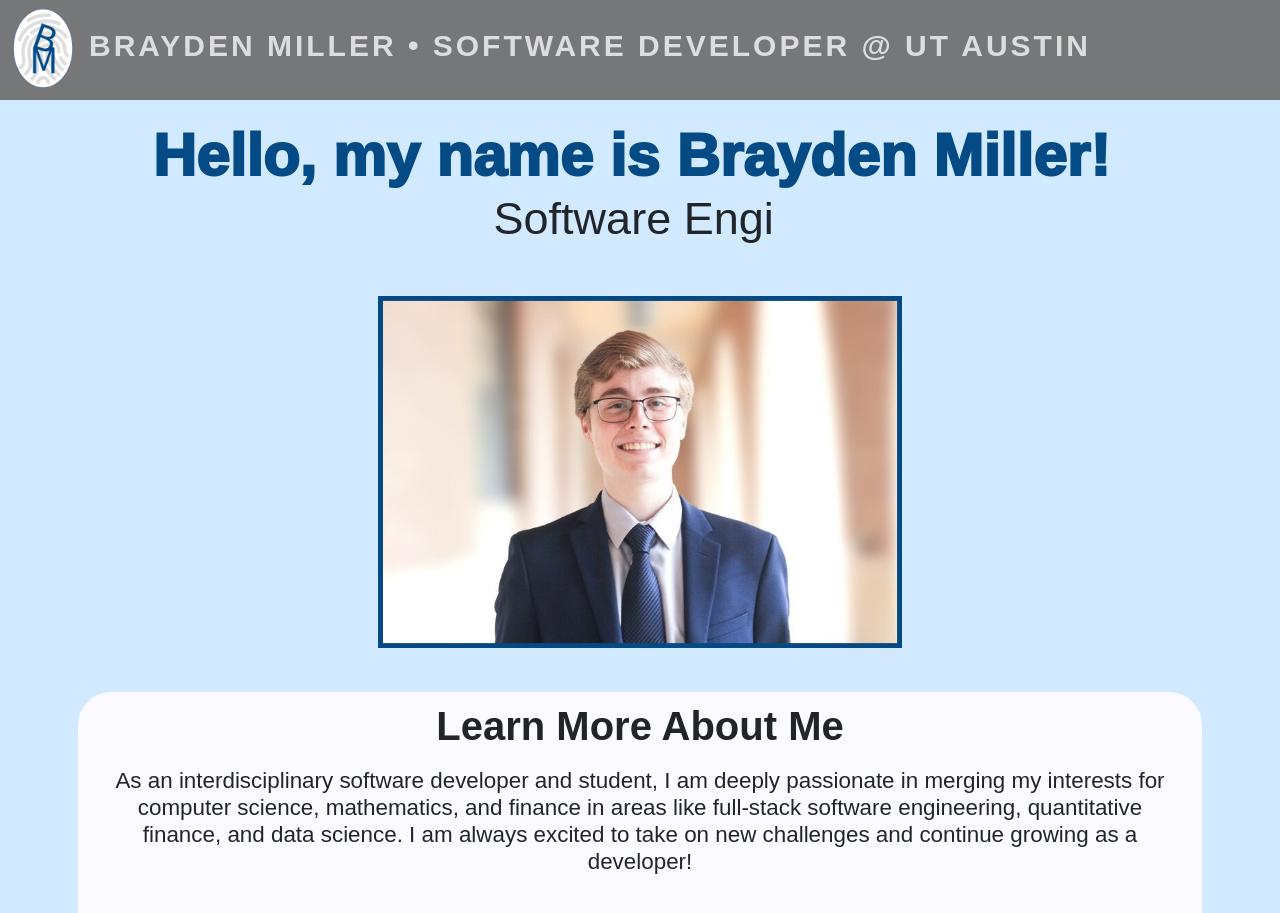
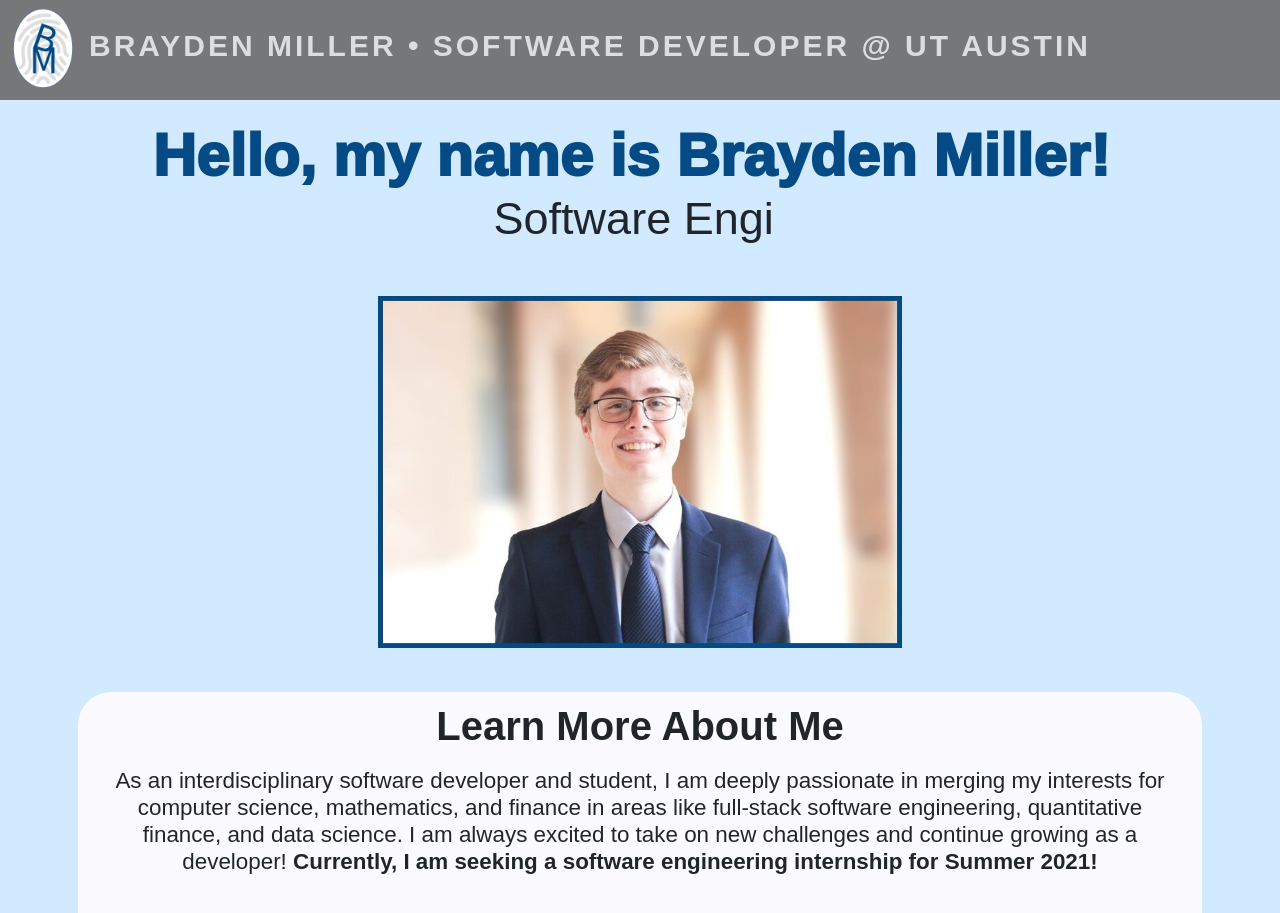
Before and after one commit to braymill/vercel-test, a React (Create React App) app in the folder my-react-app/: page / in a window 1280 px wide. Shown: the top 913 px of the page. Built offline with nearby package versions, Linux system fonts and the light colour scheme; what webfontloader would draw is missing.

Commit message:
updates for recruiting

```diff
--- a/my-react-app/package.json
+++ b/my-react-app/package.json
@@ -14,6 +14,7 @@
     "react-bootstrap": "^1.3.0",
     "react-dom": "^16.13.1",
     "react-image-gallery": "^1.0.8",
+    "react-modal-image": "^2.5.0",
     "react-router-dom": "^5.2.0",
     "react-scripts": "3.4.1",
     "social-media-icons-react": "^1.0.10",
--- a/my-react-app/src/landing.js
+++ b/my-react-app/src/landing.js
@@ -77,7 +77,7 @@ class MidLanding extends Component {
                                 <h4 style={{ marginBottom: 18, fontSize: 40, fontWeight: 700, justifyContent: 'center', textAlign: 'center' }}>Learn More About Me</h4>
                             </div>
                             <div className='flex-container' >
-                                <h3 className='about-me-desc' style={{ textAlign: 'center' }}>As an interdisciplinary software developer and student, I am deeply passionate in merging my interests for computer science, mathematics, and finance in areas like full-stack software engineering, quantitative finance, and data science. I am always excited to take on new challenges and continue growing as a developer! </h3>
+                                <h3 className='about-me-desc' style={{ textAlign: 'center' }}>As an interdisciplinary software developer and student, I am deeply passionate in merging my interests for computer science, mathematics, and finance in areas like full-stack software engineering, quantitative finance, and data science. I am always excited to take on new challenges and continue growing as a developer! <b>Currently, I am seeking a software engineering internship for Summer 2021!</b></h3>
                             </div>
                             <br/>
                         <div className='flex-container' style={{justifyContent: 'center', textAlign: 'center'}}>
--- a/my-react-app/src/projects.js
+++ b/my-react-app/src/projects.js
@@ -5,6 +5,8 @@ import { Component } from "react";
 import logo from "./newlogo2.png";
 import ImageGallery from 'react-image-gallery';
 import sublease1 from "./images/sublease1.png";
+import sportune from "./images/sportune.png";
+import ModalImage from "react-modal-image";
 
 class Projects extends Component {
   render() {
@@ -47,7 +49,10 @@ class Projects extends Component {
                 <br/>
                 <div>
                     <h3 className='about-me-desc' style={{ textAlign: 'center' }}>Web platform transforming student housing by creating a powerful marketplace for students to search and obtain apartment and parking subleases. Code in private repository available upon email request.</h3>
+                    <br/>
+                    <img src={sublease1} width='100%' height='auto'></img>
                 </div>
+                <br/>
                 <div style={{justifyContent: 'center'}}>
                   <h3 className='about-me-desc'  style={{ textAlign: 'center' }}><b>Technologies: React.js, HTML5, CSS, JavaScript, Lambda, DynamoDB</b></h3>
                 </div>
@@ -63,7 +68,7 @@ class Projects extends Component {
                 </div>
                 <br/>
                 <div className='flex-container'>
-                    <h3 className='about-me-desc'  style={{  textAlign: 'center' }}>Statistical model that aims to accurately assign fair salaries to NBA players based on yearly player performance statistics. Completed as part of the Convergent Data Science Build Team.</h3>
+                    <h3 className='about-me-desc'  style={{  textAlign: 'center' }}>Statistical model that aims to accurately assign fair salaries to NBA players based on yearly player performance statistics.</h3>
                 </div>
                 <div className='flex-container' style={{justifyContent: 'center', textAlign: 'center'}}>
                   <h3 className='about-me-desc'  style={{  textAlign: 'center' }}><b>Technologies: Python (pandas, numpy, scikit-learn)</b></h3>
@@ -100,7 +105,7 @@ class Projects extends Component {
                 </div>
                 <br/>
                 <div className='flex-container' >
-                    <h3 className='about-me-desc'  style={{ textAlign: 'center' }}>Repository of the various advanced programming problems I've solved from sponsored competitions (Codeforces, UTPC, LeetCode Weekly Contests, Google Kick Start).</h3>
+                    <h3 className='about-me-desc'  style={{ textAlign: 'center' }}>Solving advanced programming and algorithm problems as quickly as possible! Repository of the problems I've solved from various competitions (Codeforces, UTPC, LeetCode Weekly Contests, Google Kick Start)</h3>
                 </div>
                 <div className='flex-container' style={{justifyContent: 'center'}}>
                   <h3 className='about-me-desc'  style={{ textAlign: 'center' }}><b>Technologies: C++, Java, Python</b></h3>
```
Also changed, not shown: my-react-app/src/images/sportune.png (added), 1 other file (tests, documents, lock files or other folders).
